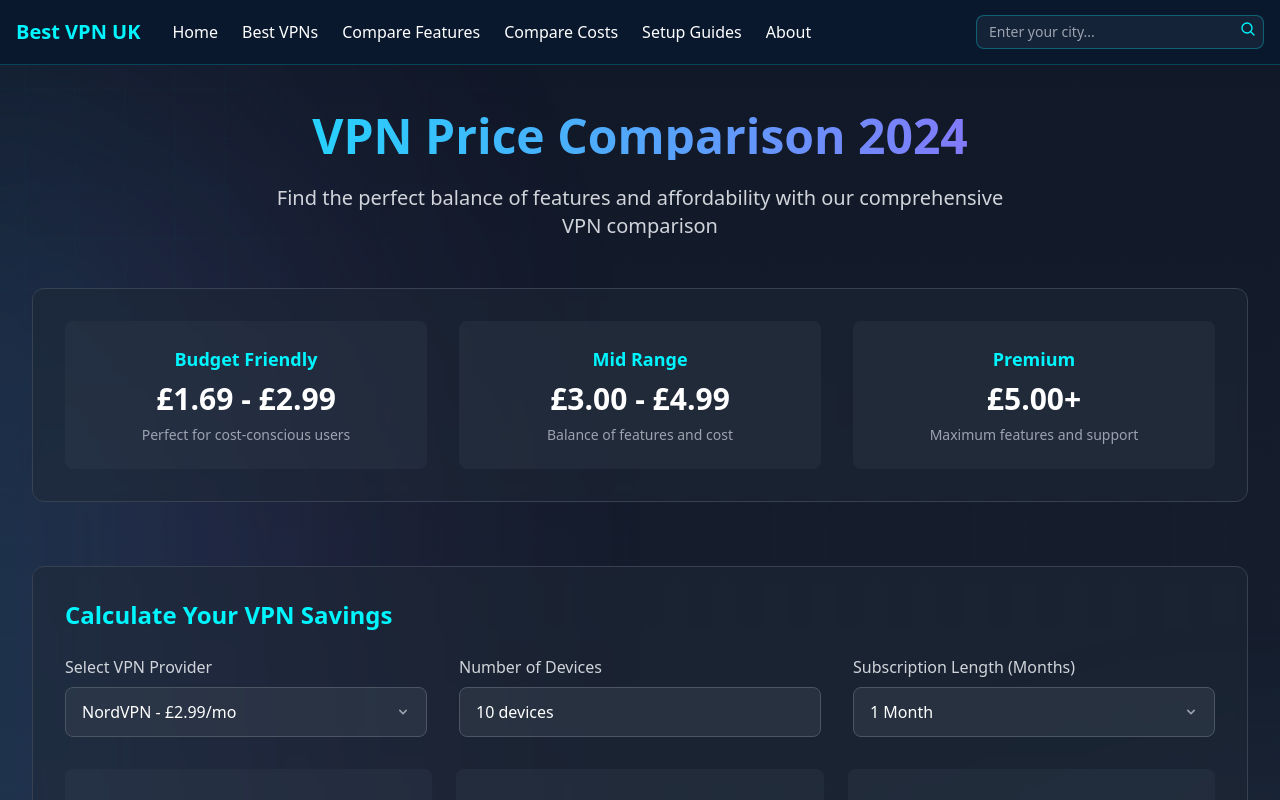
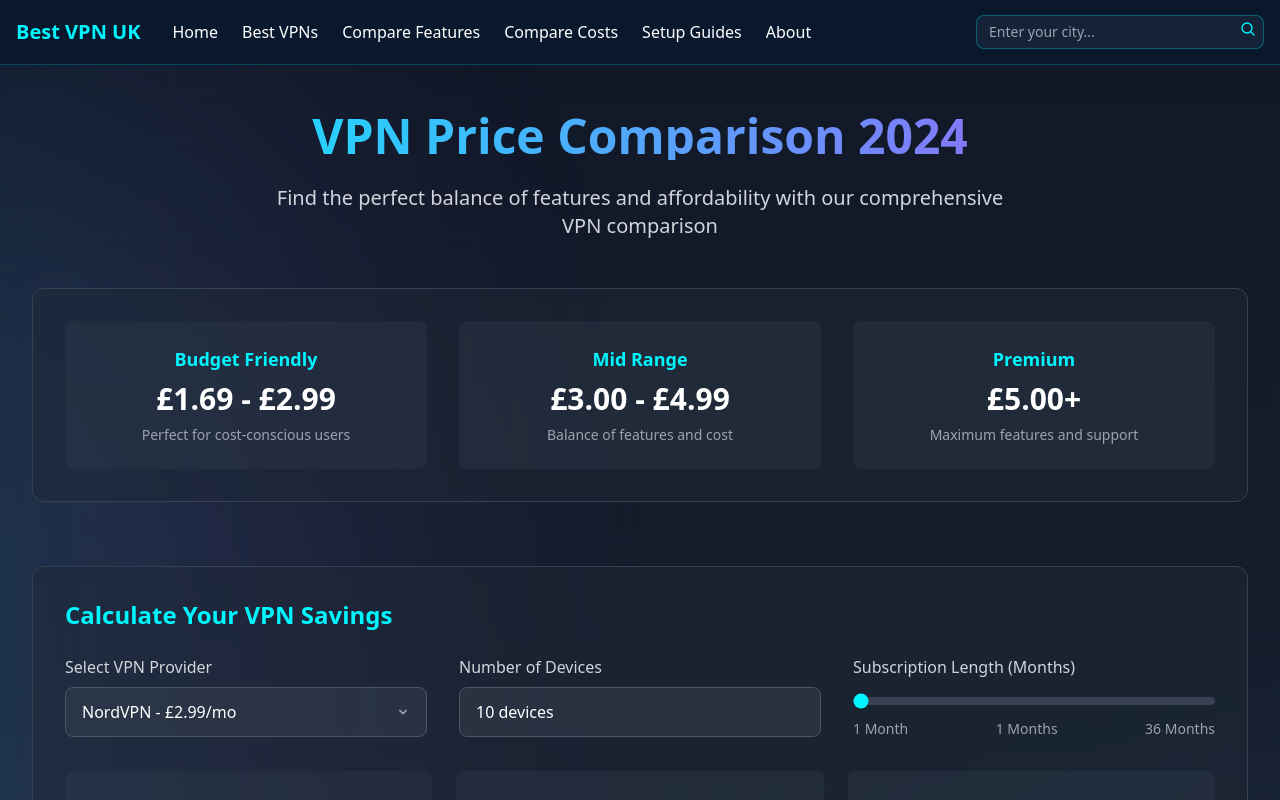
Before and after one commit to GergulasBalint/bestvpn, a React (Vite) app: page /compare-costs in a window 1280 px wide. Shown: the top 800 px of the page. Built offline with nearby package versions, Linux system fonts and the light colour scheme.

Commit message:
cost comparison fix

```diff
--- a/src/components/VPNPriceCalculator.tsx
+++ b/src/components/VPNPriceCalculator.tsx
@@ -71,24 +71,18 @@ const VPNPriceCalculator: React.FC = () => {
 
         <div>
           <label className="block text-gray-300 mb-2">Subscription Length (Months)</label>
-          <div className="relative">
-            <select
-              value={months}
-              onChange={(e) => setMonths(parseInt(e.target.value))}
-              className="w-full px-4 py-3 bg-gray-700/50 border border-gray-600 rounded-lg text-white
-                focus:outline-none focus:border-cyber-blue appearance-none cursor-pointer
-                hover:bg-gray-600/50 transition-colors duration-200"
-            >
-              <option value={1}>1 Month</option>
-              <option value={12}>12 Months</option>
-              <option value={24}>24 Months</option>
-            </select>
-            {/* Custom dropdown arrow */}
-            <div className="pointer-events-none absolute inset-y-0 right-0 flex items-center px-4 text-gray-400">
-              <svg className="fill-current h-4 w-4" xmlns="http://www.w3.org/2000/svg" viewBox="0 0 20 20">
-                <path d="M5.293 7.293a1 1 0 011.414 0L10 10.586l3.293-3.293a1 1 0 111.414 1.414l-4 4a1 1 0 01-1.414 0l-4-4a1 1 0 010-1.414z" />
-              </svg>
-            </div>
+          <input
+            type="range"
+            min="1"
+            max="36"
+            value={months}
+            onChange={(e) => setMonths(parseInt(e.target.value))}
+            className="w-full h-2 bg-gray-700 rounded-lg appearance-none cursor-pointer accent-cyber-blue"
+          />
+          <div className="mt-2 flex justify-between text-sm text-gray-400">
+            <span>1 Month</span>
+            <span>{months} Months</span>
+            <span>36 Months</span>
           </div>
         </div>
       </div>
```
